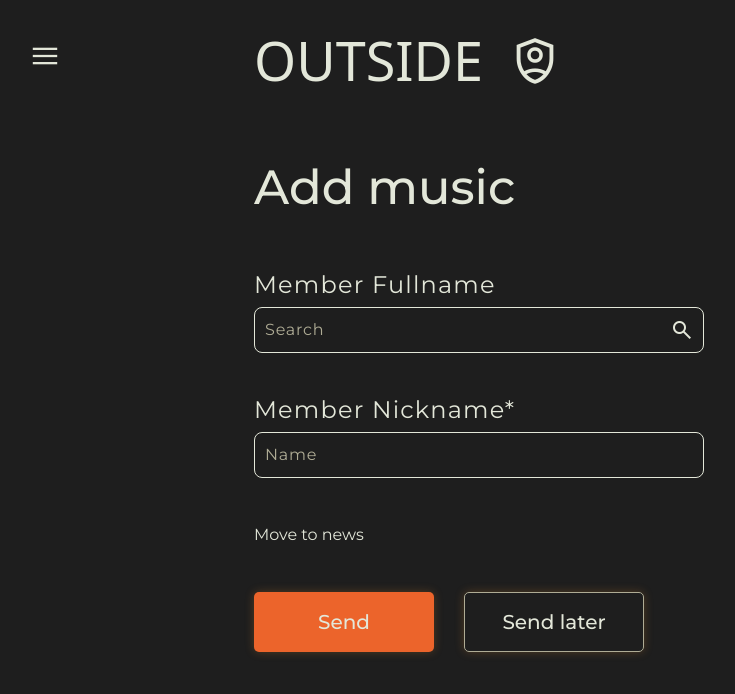
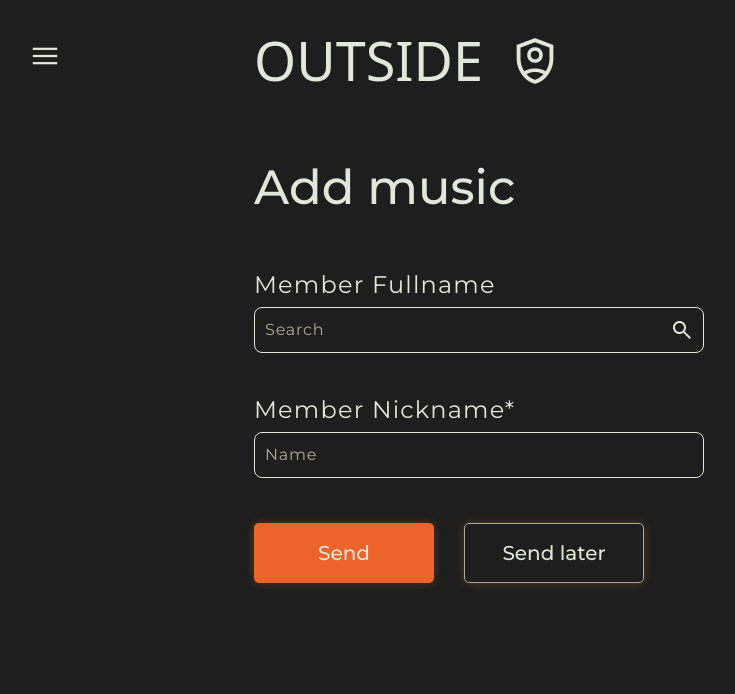
Before and after one commit to outsideOfficialy/adminPanel, a Next.js app: page / in a window 1280 px wide. Shown: the top 694 px of the page, without its empty margins (11-746 px from the left). Built offline with nearby package versions, Linux system fonts and the light colour scheme; a web font is replaced by a local one.

Commit message:
pages links update

```diff
--- a/app/page.tsx
+++ b/app/page.tsx
@@ -9,7 +9,6 @@ export default function Home() {
     <PageLayout title="Add music">
       <SearchInput onSearch={() => {}} placeholder="Search" label="Member Fullname" name="For" />
       <InputTypeText placeholder="Name" label="Member Nickname*" name="For" />
-      <Link href={"/news"}>Move to news</Link>
     </PageLayout>
   );
 }
```
